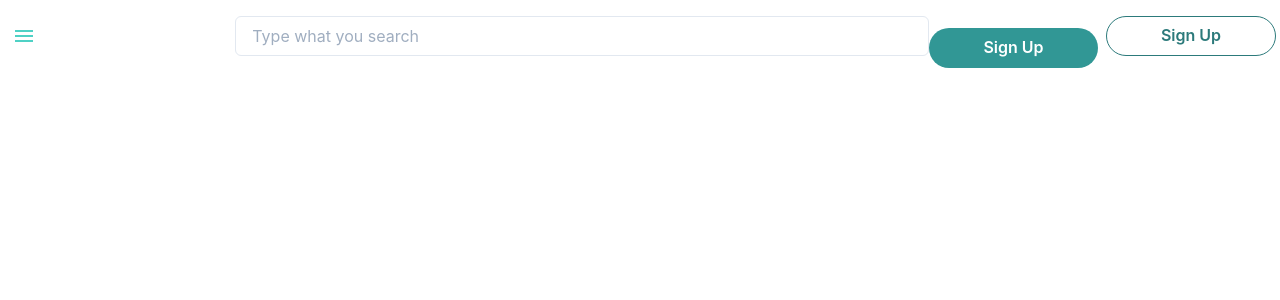
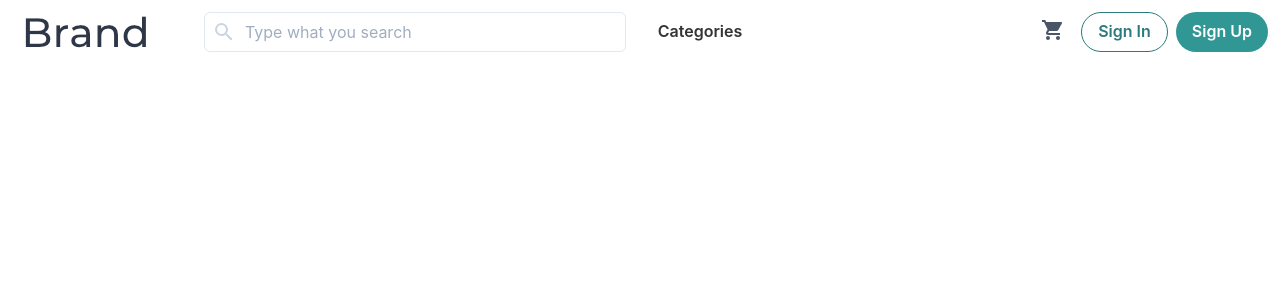
Before and after one commit to Mateusz966/courses-app, a React (Create React App) app in the folder frontend/: page / in a window 1280 px wide. Shown: the top 300 px of the page. Built offline with nearby package versions, Linux system fonts and the light colour scheme.

Commit message:
TopNavbar added

```diff
--- a/frontend/src/components/common/Button/index.tsx
+++ b/frontend/src/components/common/Button/index.tsx
@@ -1,5 +1,6 @@
 import { FC } from 'react';
 import { Button as ChakraButton } from '@chakra-ui/react';
+import { history } from '../../../config/history';
 
 interface Props {
   primary?: boolean;
@@ -9,6 +10,8 @@ interface Props {
   isValid?: boolean;
   inProgress?: boolean;
   type: 'submit' | 'button';
+  mt0?: boolean;
+  onClick?: any;
 }
 
 export const Button: FC<Props> = ({
@@ -19,18 +22,21 @@ export const Button: FC<Props> = ({
   isValid,
   inProgress,
   type,
+  mt0,
+  onClick
 }) => {
   return (
     <ChakraButton
       type={type}
       disabled={!isValid || inProgress}
-      mt={6}
+      mt={mt0 ? 0 : 6}
       w="100%"
       borderRadius="25px"
       isLoading={inProgress}
       loadingText="Submitting"
       colorScheme="teal"
       variant={variant}
+      onClick={onClick}
     >
       {children}
     </ChakraButton>
--- a/frontend/src/components/common/Drawer/index.tsx
+++ b/frontend/src/components/common/Drawer/index.tsx
@@ -1,8 +1,6 @@
 import {
   useDisclosure,
-  Button,
   Drawer,
-  DrawerFooter,
   DrawerOverlay,
   DrawerContent,
   DrawerBody,
@@ -10,9 +8,16 @@ import {
   DrawerCloseButton,
   IconButton,
   Icon,
+  HStack,
+  UnorderedList,
+  ListItem,
+  Box,
+  Image
 } from '@chakra-ui/react';
 import { useRef } from 'react';
-import { MdMenu } from 'react-icons/md';
+import { MdMenu, MdShoppingCart } from 'react-icons/md';
+import { NavUserActions } from '../NavUserActions';
+import BrandLogo from '../../../assets/brand-logo.png';
 
 export const MainDrawer = () => {
   const { isOpen, onOpen, onClose } = useDisclosure();
@@ -20,6 +25,7 @@ export const MainDrawer = () => {
 
   return (
     <>
+      <HStack>
         <IconButton
           aria-label="MainMenu"
           ref={btnRef}
@@ -27,7 +33,9 @@ export const MainDrawer = () => {
           bgColor="#fff"
           onClick={onOpen}
           icon={<Icon w={6} h={6} as={MdMenu} color="#4FD1C5" />}
+          display={{ md: 'none', base: 'block' }}
         />
+
         <Drawer
           isOpen={isOpen}
           placement="left"
@@ -37,21 +45,25 @@ export const MainDrawer = () => {
           <DrawerOverlay>
             <DrawerContent>
               <DrawerCloseButton />
-            <DrawerHeader>Next things incomming!</DrawerHeader>
-
+              <DrawerHeader justifyContent="start" borderBottom="1px solid #eee">
+                <NavUserActions justifyContentType={'flex-start'} />
+              </DrawerHeader>
               <DrawerBody>
                 {/* <Input placeholder="Type here..." /> */}
+                <UnorderedList listStyleType="none" ml="0">
+                  <ListItem>Sample category</ListItem>
+                  <ListItem>Sample category</ListItem>
+                  <ListItem>Sample category</ListItem>
+                  <ListItem>Sample category</ListItem>
+                </UnorderedList>
               </DrawerBody>
-
-            <DrawerFooter>
-              <Button variant="outline" mr={3} onClick={onClose}>
-                Cancel
-              </Button>
-              <Button color="blue">Save</Button>
-            </DrawerFooter>
             </DrawerContent>
           </DrawerOverlay>
         </Drawer>
+        <Box mr="3">
+          <Image src={BrandLogo} margin="auto" objectFit="cover" />
+        </Box>
+      </HStack>
     </>
   );
 };
--- a/frontend/src/components/common/NavUserActions/LoggedActions/index.tsx
+++ b/frontend/src/components/common/NavUserActions/LoggedActions/index.tsx
@@ -9,15 +9,24 @@ import {
   Icon,
 } from '@chakra-ui/react';
 import React from 'react';
+import { FC } from 'react';
 import { MdKeyboardArrowDown, MdShoppingCart } from 'react-icons/md';
 
-export const LoggedActions = () => {
+interface Props {
+  justifyContentType?: string;
+}
+
+export const LoggedActions: FC<Props> = ({
+  justifyContentType
+}) => {
   return (
-    <HStack>
+    <HStack justifyContent={justifyContentType}>
       <IconButton
         bgColor="#fff"
+        color="#4A5568"
         aria-label="Shopping Cart"
         icon={<Icon w="6" h="6" as={MdShoppingCart} />}
+        display={{ md: 'block', base: 'none' }}
       />
       <Menu>
         <MenuButton
@@ -28,8 +37,9 @@ export const LoggedActions = () => {
         >
           Moje konto
         </MenuButton>
-        <MenuList>
+        <MenuList  fontSize="16px">
           <MenuItem>Moje kursy</MenuItem>
+          <MenuItem>Ustawienia</MenuItem>
         </MenuList>
       </Menu>
     </HStack>
--- a/frontend/src/components/common/NavUserActions/NotLoggedActions/index.tsx
+++ b/frontend/src/components/common/NavUserActions/NotLoggedActions/index.tsx
@@ -1,16 +1,28 @@
-import { HStack } from '@chakra-ui/react';
+import { FC } from 'react';
+import { HStack, Box } from '@chakra-ui/react';
 import React from 'react';
+import { history } from '../../../../config/history';
 import { Button } from '../../Button';
 
-export const NotLoggedActions = () => {
+interface Props {
+  justifyContentType?: string;
+}
+
+export const NotLoggedActions: FC<Props> = ({
+  justifyContentType
+}) => {
   return (
-    <HStack>
-      <Button isValid type="button">
-        Sign Up
-      </Button>
-      <Button isValid type="button" variant="outline">
-        Sign Up
-      </Button>
+    <HStack justifyContent={justifyContentType}>
+      <Box>
+        <Button mt0 isValid type="button" variant="outline" onClick={() => history.push('sign-in')}>
+          Sign In
+        </Button>
+      </Box>
+      <Box>
+        <Button mt0 isValid type="button" onClick={() => history.push('sign-up')} >
+          Sign Up
+        </Button>
+      </Box>
     </HStack>
   );
 };
--- a/frontend/src/components/common/NavUserActions/index.tsx
+++ b/frontend/src/components/common/NavUserActions/index.tsx
@@ -1,12 +1,33 @@
-import { Box } from '@chakra-ui/react';
+import { Box, IconButton, Icon, HStack } from '@chakra-ui/react';
 import React from 'react';
+import { FC } from 'react';
 import { useSelector } from 'react-redux';
 import { RootState } from '../../../config/store';
 import { LoggedActions } from './LoggedActions';
 import { NotLoggedActions } from './NotLoggedActions';
+import { MdShoppingCart } from 'react-icons/md';
 
-export const NavUserActions = () => {
+interface Props {
+  justifyContentType?: string;
+}
+
+export const NavUserActions: FC<Props> = ({
+  justifyContentType
+}) => {
   const user = useSelector((state: RootState) => state.user?.details);
 
-  return <Box>{user ? <LoggedActions /> : <NotLoggedActions />}</Box>;
+  return (
+    <Box>
+      <HStack justifyContent={justifyContentType}>
+        <IconButton
+          bgColor="#fff"
+          color="#4A5568"
+          aria-label="Shopping Cart"
+          icon={<Icon w="6" h="6" as={MdShoppingCart} />}
+          display={{ md: 'block', base: 'none' }}
+        />
+        {user ? <LoggedActions justifyContentType={justifyContentType} /> : <NotLoggedActions justifyContentType={justifyContentType} />}
+      </HStack>
+    </Box>
+  );
 };
--- a/frontend/src/components/common/SearchLoop/index.tsx
+++ b/frontend/src/components/common/SearchLoop/index.tsx
@@ -1,9 +1,75 @@
-import { Input, Box } from '@chakra-ui/react';
+import React from 'react';
+import {
+  useDisclosure,
+  HStack,
+  Input,
+  Box,
+  InputGroup,
+  InputLeftElement,
+  Icon,
+  IconButton,
+  Drawer,
+  DrawerOverlay,
+  DrawerContent,
+  DrawerBody,
+  DrawerHeader,
+  DrawerCloseButton,
+}
+  from '@chakra-ui/react';
+import { MdSearch, MdShoppingCart, MdClose } from 'react-icons/md';
 
 export const SearchLoop = () => {
+  const { isOpen, onOpen, onClose } = useDisclosure()
+  const searchField = React.useRef() as React.MutableRefObject<HTMLInputElement>
+
   return (
-    <Box>
-      <Input placeholder="Type what you search" />
-    </Box>
+    <HStack justifyContent="flex-end">
+      <Box width="100%" display={{ md: 'block', base: 'none' }}>
+        <InputGroup>
+          <InputLeftElement pointerEvents="none">
+            <Icon color="#CBD5E0" w="6" h="6" as={MdSearch} />
+          </InputLeftElement>
+          <Input placeholder="Type what you search" />
+        </InputGroup>
+      </Box>
+      <IconButton
+        bgColor="#fff"
+        color="#4A5568"
+        aria-label="Search"
+        icon={<Icon w="6" h="6" as={MdSearch} />}
+        display={{ md: 'none', base: 'block' }}
+        onClick={onOpen}
+      />
+      <Drawer placement="top" onClose={onClose} isOpen={isOpen} initialFocusRef={searchField}>
+        <DrawerOverlay>
+          <DrawerContent>
+            <DrawerBody>
+              <HStack>
+                <InputGroup>
+                  <InputLeftElement pointerEvents="none">
+                    <Icon color="#CBD5E0" w="6" h="6" as={MdSearch} />
+                  </InputLeftElement>
+                  <Input ref={searchField} placeholder="Type what you search" />
+                </InputGroup>
+                <IconButton
+        bgColor="#fff"
+        color="#4A5568"
+        aria-label="Shopping Cart"
+        icon={<Icon w="6" h="6" as={MdClose} />}
+        display={{ md: 'none', base: 'block' }}
+      />
+              </HStack>
+            </DrawerBody>
+          </DrawerContent>
+        </DrawerOverlay>
+      </Drawer>
+      <IconButton
+        bgColor="#fff"
+        color="#4A5568"
+        aria-label="Shopping Cart"
+        icon={<Icon w="6" h="6" as={MdShoppingCart} />}
+        display={{ md: 'none', base: 'block' }}
+      />
+    </HStack>
   );
 };
--- a/frontend/src/components/common/TopNavbar/index.tsx
+++ b/frontend/src/components/common/TopNavbar/index.tsx
@@ -1,27 +1,37 @@
-import { Grid, GridItem } from '@chakra-ui/react';
+import { Grid, GridItem} from '@chakra-ui/react';
 import { FC } from 'react';
 import { MainDrawer } from '../Drawer';
 import { SearchLoop } from '../SearchLoop';
 import { NavUserActions } from '../NavUserActions';
+import { TopNavbarLinks } from '../TopNavbarLinks';
 
 export const TopNavBar: FC = () => {
   return (
     <Grid
-      p="1"
+      p={{ md: 3, base: 1 }}
+      pr="2"
+      pt="3"
       gridTemplateRows="1fr"
-      gridTemplateColumns="1fr 3fr 1.5fr"
-      gridTemplateAreas="'drawer brand userAcc'"
+      gridTemplateColumns={{
+        lg: 'fit-content(200px) 3fr 2fr 2fr',
+        md: 'fit-content(200px) 2fr 1fr 1fr',
+        base: '3fr 5fr' }}
+      gridTemplateAreas="'drawer search links userAcc'"
       alignItems="center"
+      justifyContent="end"
+      gridColumnGap={{md: '4'}}
     >
       <GridItem gridArea="drawer">
         <MainDrawer />
       </GridItem>
-      <GridItem gridArea="brand" display={{ md: 'block', base: 'none' }}>
+      <GridItem gridArea="search" ml={{md: '9'}} >
         <SearchLoop />
       </GridItem>
-      <GridItem display={{ md: 'none', base: 'block' }}>Brand</GridItem>
-      <GridItem gridArea="userAcc">
-        <NavUserActions />
+      <GridItem gridArea="links" display={{ md: 'block', base: 'none' }} >
+        <TopNavbarLinks />
+      </GridItem>
+      <GridItem gridArea="userAcc" display={{ md: 'block', base: 'none' }}>
+        <NavUserActions justifyContentType={'flex-end'} />
       </GridItem>
     </Grid>
   );
--- /dev/null
+++ b/frontend/src/components/common/TopNavbarLinks/index.tsx
@@ -0,0 +1,22 @@
+import { Box, Menu, MenuButton, MenuList, MenuItem, Button } from '@chakra-ui/react';
+import { FC } from 'react';
+
+export const TopNavbarLinks: FC = () => {
+  return (
+    <Box>
+      <Menu>
+        <MenuButton
+          bgColor="#fff"
+          color="#333"
+          as={Button}
+        >
+          Categories
+        </MenuButton>
+        <MenuList  fontSize="16px">
+          <MenuItem>Sample category</MenuItem>
+          <MenuItem>Sample category</MenuItem>
+        </MenuList>
+      </Menu>
+    </Box>
+  );
+};
```
Also changed, not shown: frontend/src/assets/brand-logo.png (added). Lines whose indentation alone changed are shown as unchanged.
